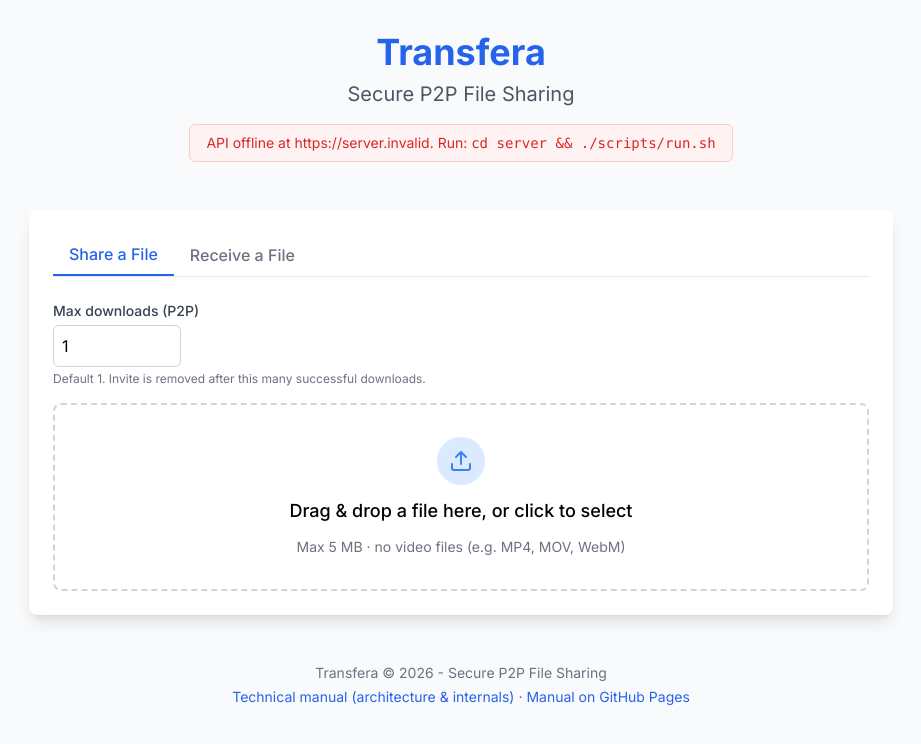
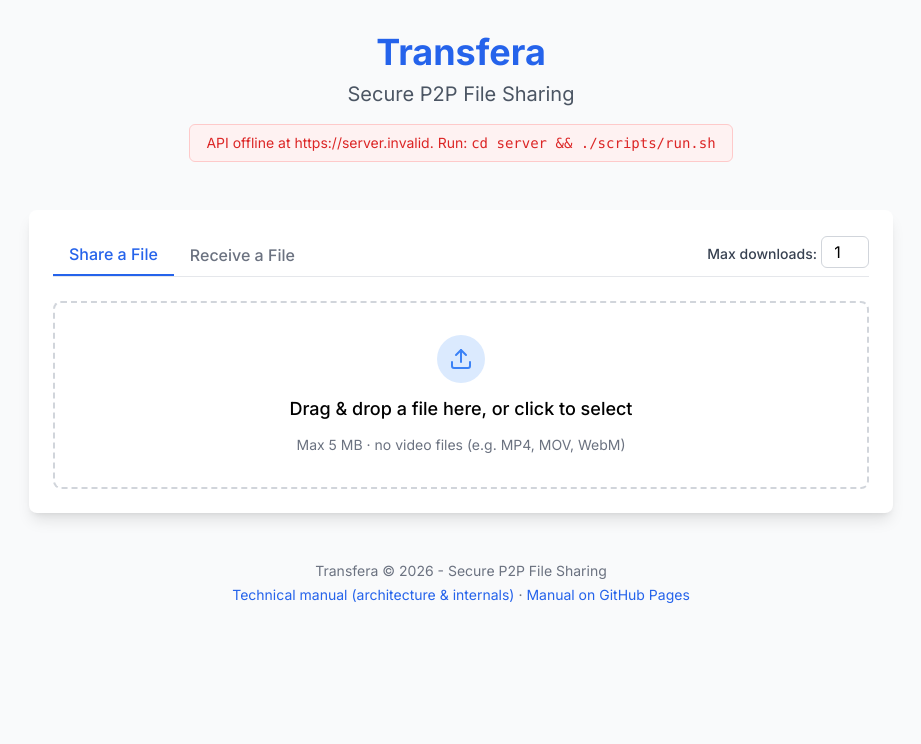
Before and after one commit to samir701/transfera-client, a Next.js app in the folder client/: page / in a window 1280 px wide. Shown: the top 744 px of the page, without its empty margins (179-1100 px from the left). Built offline with nearby package versions, Linux system fonts and the light colour scheme; no server answers.

Commit message:
Add ui changes
Signed-off-by: dasanik2001 <anikdas.2113@gmail.com>

```diff
--- a/client/src/app/page.tsx
+++ b/client/src/app/page.tsx
@@ -146,7 +146,8 @@ export default function Home() {
       </header>
 
       <div className="bg-white rounded-lg shadow-lg p-6">
-        <div className="flex border-b mb-6">
+        <div className="flex items-end justify-between gap-4 border-b mb-6">
+          <div className="flex">
             <button
               className={`px-4 py-2 font-medium ${activeTab === 'upload'
                 ? 'text-blue-600 border-b-2 border-blue-600'
@@ -167,14 +168,13 @@ export default function Home() {
             </button>
           </div>
 
-        {activeTab === 'upload' ? (
-          <div>
-            <div className="mb-4">
+          {activeTab === 'upload' && (
+            <div className="flex flex-row items-end pb-2 shrink-0">
               <label
                 htmlFor="maxDownloads"
-                className="block text-sm font-medium text-gray-700 mb-1"
+                className="text-sm font-medium text-gray-700 mb-1 mr-1"
               >
-                Max downloads (P2P)
+                Max downloads:
               </label>
               <input
                 type="number"
@@ -186,13 +186,15 @@ export default function Home() {
                   setMaxDownloads(parseMaxDownloadsInput(e.target.value))
                 }
                 disabled={isUploading}
-                className="input-field max-w-[8rem]"
+                className="input-field w-12 h-8 text-center"
+                title="Invite is removed after this many successful downloads"
               />
-              <p className="mt-1 text-xs text-gray-500">
-                Default 1. Invite is removed after this many successful downloads.
-              </p>
+            </div>
+          )}
         </div>
 
+        {activeTab === 'upload' ? (
+          <div>
             <FileUpload onFileUpload={handleFileUpload} isUploading={isUploading} />
 
             {uploadedFile && !isUploading && (
```
Lines whose indentation alone changed are shown as unchanged.
